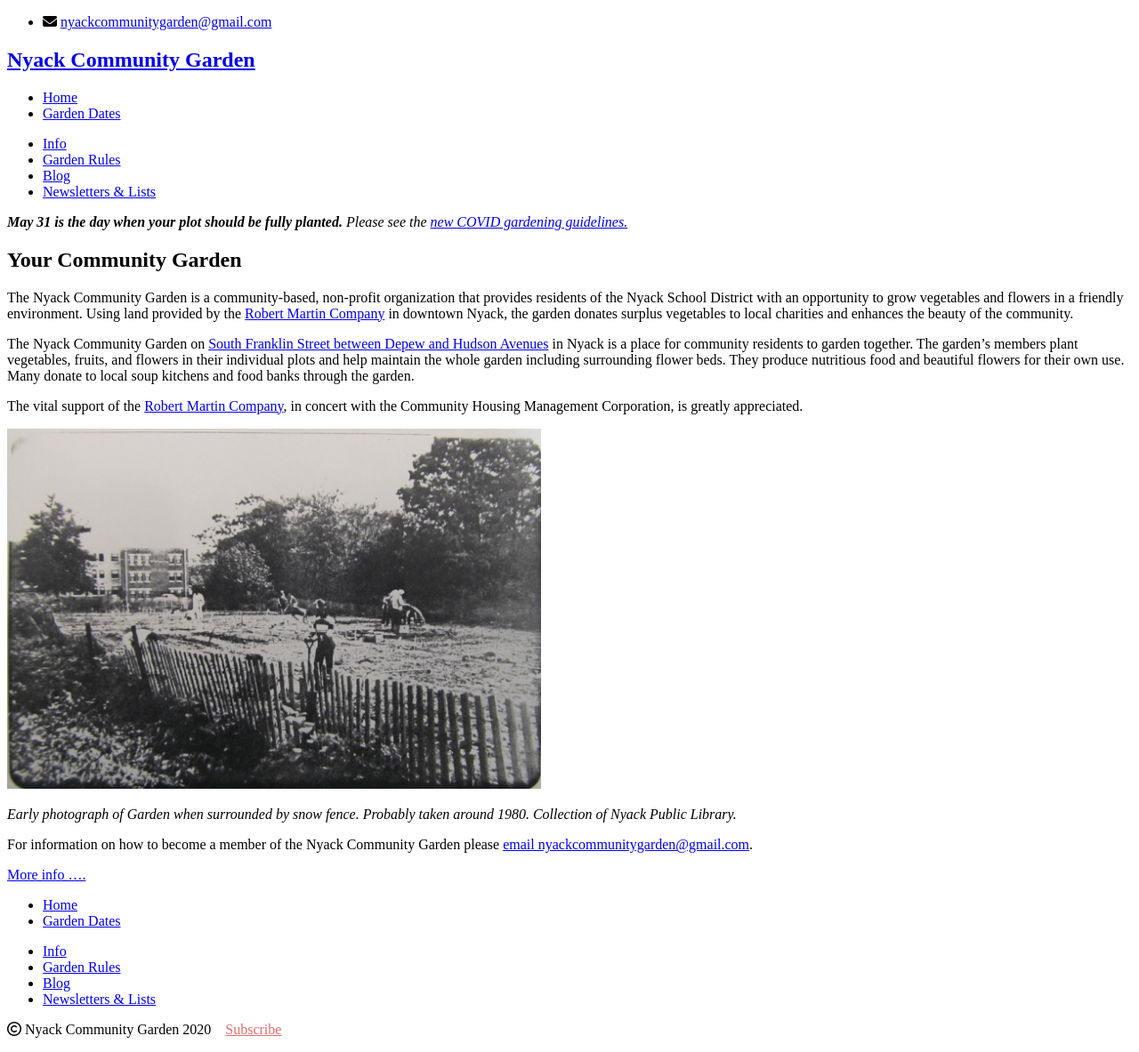
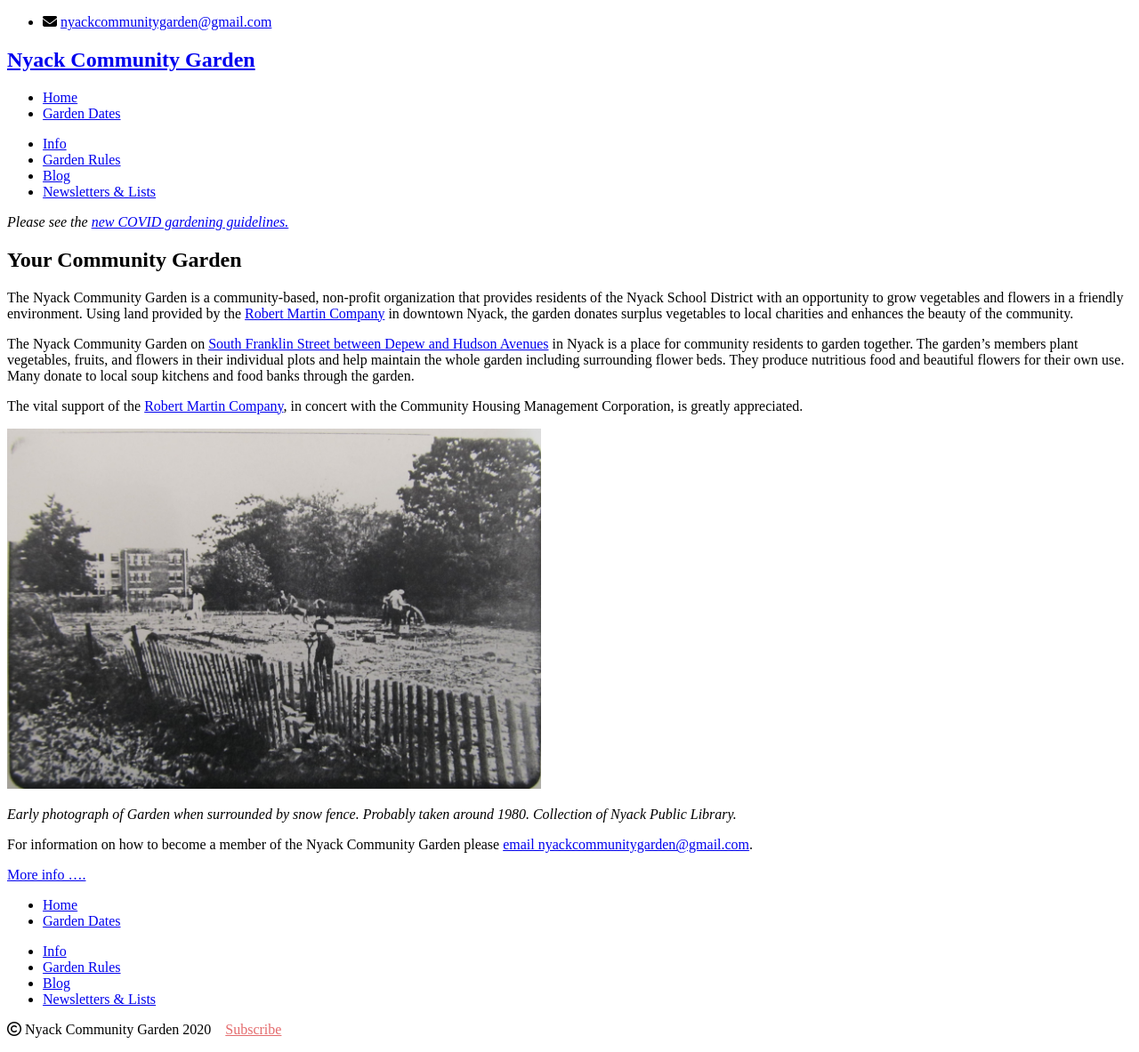
Before and after one commit to bosborne/nyackcommunitygarden, a Jekyll site: the page built from index.md, in a window 1280 px wide. Shown: the whole page at 89% size. Built offline with Jekyll 4.4.1, drawn with Linux system fonts in a browser that asks for light colours; nearby versions of some CDN libraries; library files that are not in the unit come from our copies.

Commit message:
Remove planting deadline date

```diff
--- a/_layouts/default.html
+++ b/_layouts/default.html
@@ -21,8 +21,7 @@
     <div class="container">
       <div class="bannerbox">
         <p>
-          <i><b>May 31 is the day when your plot should be fully planted.</b>
-            Please see the <a href="https://nyackcommunitygarden.info/blog/2020-COVID-guidelines">new COVID gardening guidelines.</a></i>
+          <i>Please see the <a href="https://nyackcommunitygarden.info/blog/2020-COVID-guidelines">new COVID gardening guidelines.</a></i>
         </p>
       </div>
       {{ content }}
```
